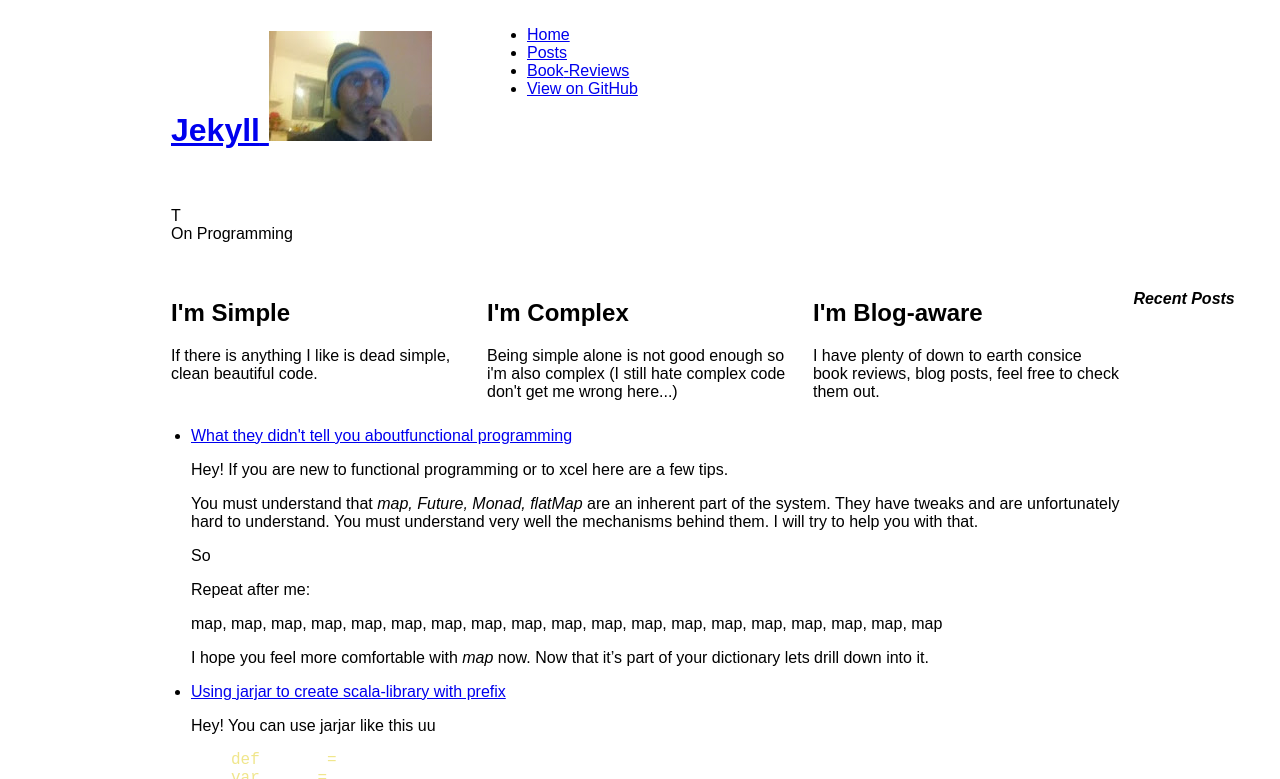
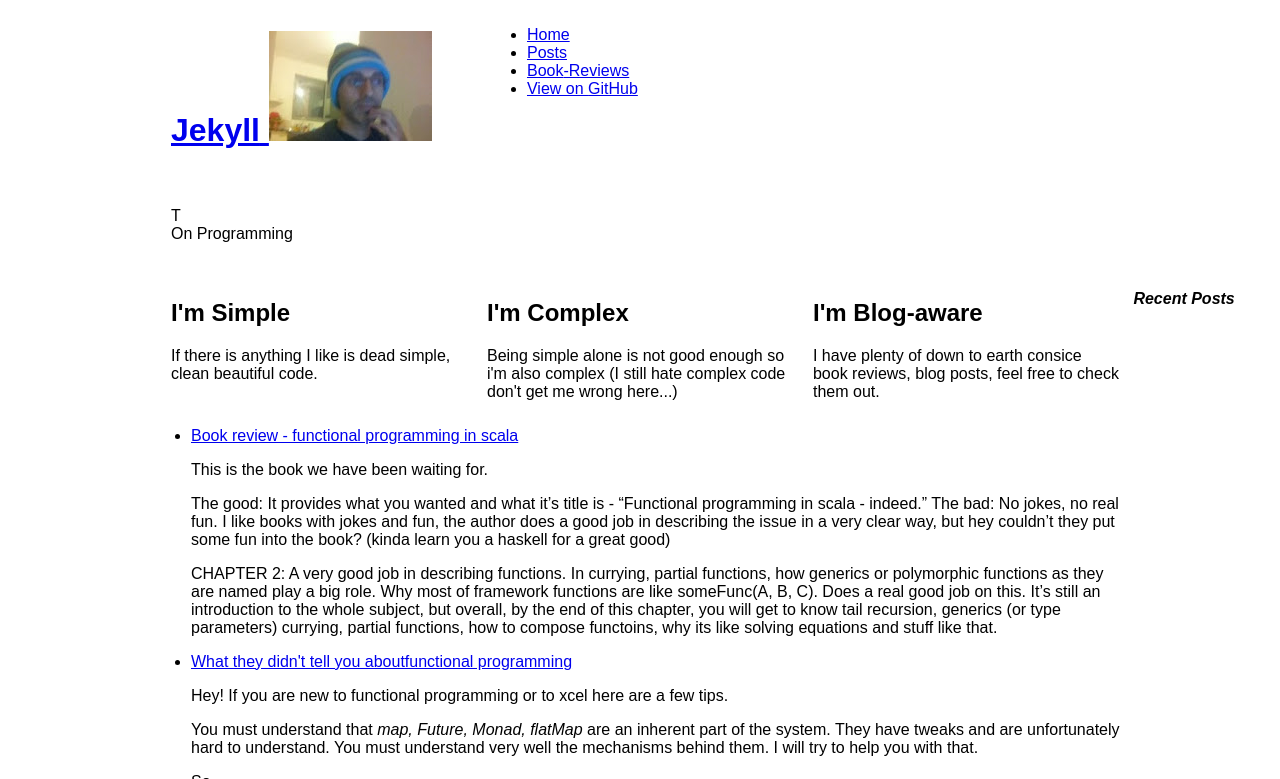
Before and after one commit to tomer-ben-david-archive/tomer-ben-david-archive.github.io, a Jekyll site: the page built from index.html, in a window 1280 px wide and 900 px high, cut to the strip 0-779 px from the top of the window. Built offline with Jekyll 4.4.1, drawn with Linux system fonts in a browser that asks for light colours.

Commit message:
added book review for functional programming in scala

```diff
--- a/_posts/2014-05-14-what-they-didnt-tell-you-about-functional-programming.md
+++ b/_posts/2014-05-14-what-they-didnt-tell-you-about-functional-programming.md
@@ -1,20 +1,15 @@
 ---
 layout: news_item
-title: "What they didn't tell you aboutfunctional programming"
-date: "2014-05-02 02:12:52 +0200"
+title: "Book review - functional programming in scala"
+date: "2014-05-15 02:12:52 +0200"
 author: Tomer Ben David
 version: 1.0.0
 categories: [scala, functional-programming]
 ---
 
-Hey! If you are new to functional programming or to xcel here are a few tips.
+This is the book we have been waiting for.
 
-You must understand that *map, Future, Monad, flatMap* are an inherent part of the system.  They have tweaks and are unfortunately hard to understand.  You must understand very well the mechanisms behind them.  I will try to help you with that.
+The good: It provides what you wanted and what it's title is - "Functional programming in scala - indeed."
+The bad: No jokes, no real fun.  I like books with jokes and fun, the author does a good job in describing the issue in a very clear way, but hey couldn't they put some fun into the book? (kinda learn you a haskell for a great good)
 
-So
-
-Repeat after me:
-
-map, map, map, map, map, map, map, map, map, map, map, map, map, map, map, map, map, map, map
-
-I hope you feel more comfortable with *map* now.  Now that it's part of your dictionary lets drill down into it.
+CHAPTER 2: A very good job in describing functions.  In currying, partial functions, how generics or polymorphic functions as they are named play a big role.  Why most of framework functions are like someFunc(A, B, C).  Does a real good job on this.  It's still an introduction to the whole subject, but overall, by the end of this chapter, you will get to know tail recursion, generics (or type parameters) currying, partial functions, how to compose functoins, why its like solving equations and stuff like that.
--- /dev/null
+++ b/_posts/2014-05-15-book-review-functional-programming-in-scala.md
@@ -0,0 +1,20 @@
+---
+layout: news_item
+title: "What they didn't tell you aboutfunctional programming"
+date: "2014-05-02 02:12:52 +0200"
+author: Tomer Ben David
+version: 1.0.0
+categories: [scala, functional-programming]
+---
+
+Hey! If you are new to functional programming or to xcel here are a few tips.
+
+You must understand that *map, Future, Monad, flatMap* are an inherent part of the system.  They have tweaks and are unfortunately hard to understand.  You must understand very well the mechanisms behind them.  I will try to help you with that.
+
+So
+
+Repeat after me:
+
+map, map, map, map, map, map, map, map, map, map, map, map, map, map, map, map, map, map, map
+
+I hope you feel more comfortable with *map* now.  Now that it's part of your dictionary lets drill down into it.
```
